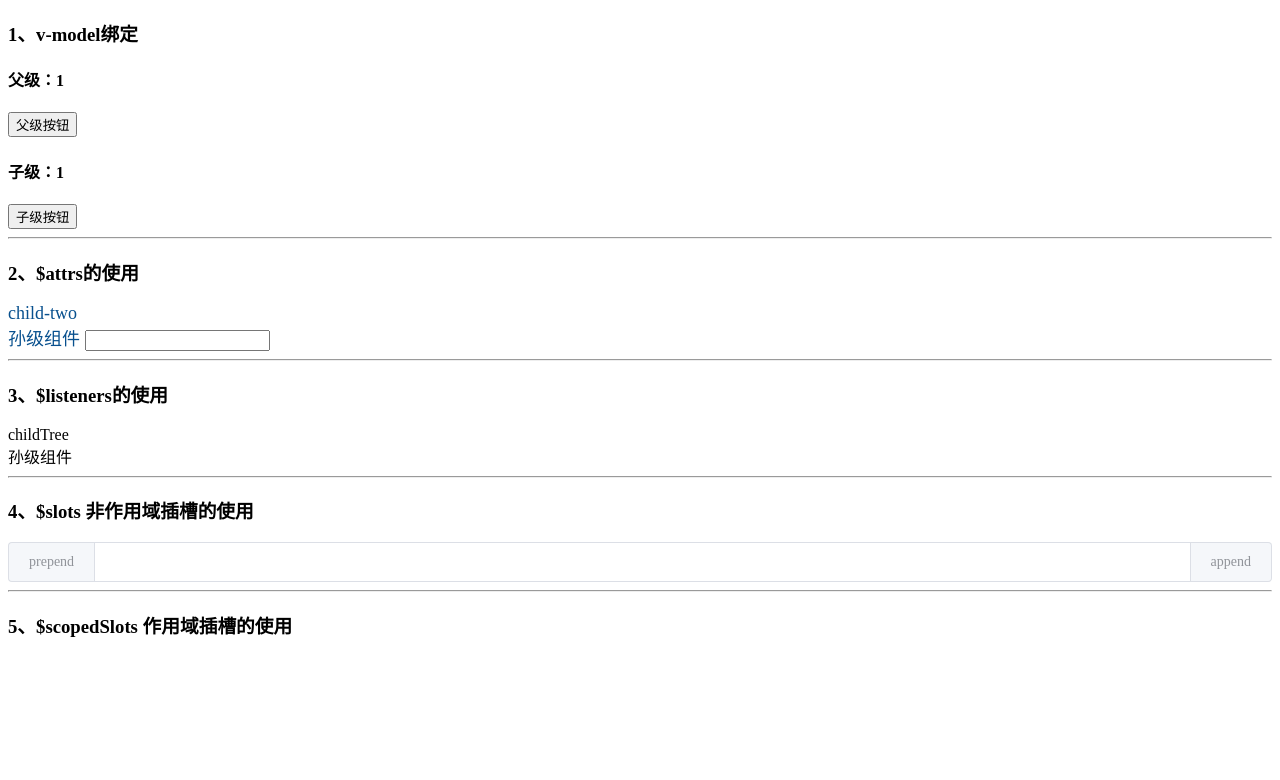
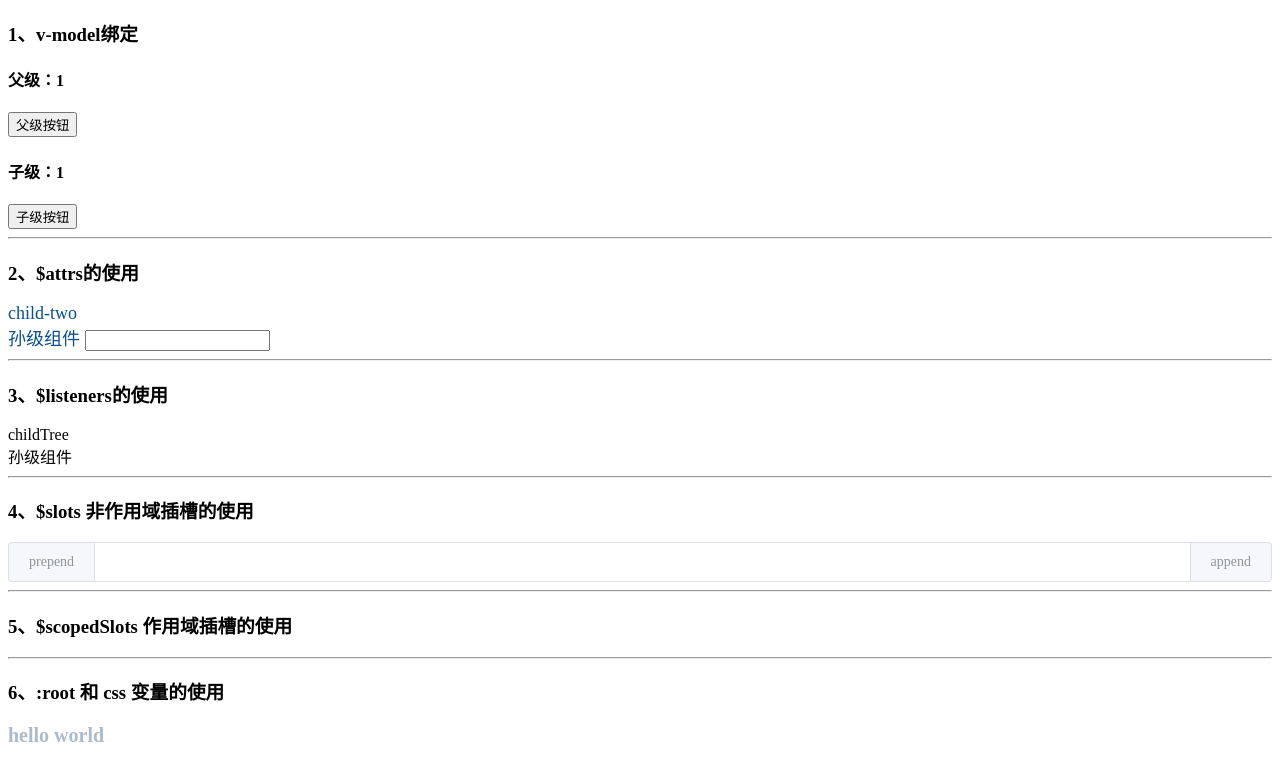
Before and after one commit to GHwhisper/vue-test, a Vue app: page / in a window 1280 px wide. Shown: the top 780 px of the page. Built offline with nearby package versions, Linux system fonts and the light colour scheme.

Commit message:
:root和css变量--*以及var()的使用

```diff
--- a/src/App.vue
+++ b/src/App.vue
@@ -47,6 +47,13 @@
       <!--  <template slot="prepend">prepend</template>-->
       <!--  <template slot="append">append</template>-->
       <!--</my-input2>-->
+    </section>
+
+    <hr>
+
+    <section>
+      <h3>6、:root 和 css 变量的使用</h3>
+      <p class="test-class">hello world</p>
     </section>
   </div>
 </template>
@@ -102,4 +109,10 @@ export default {
 .child-two {
   color: lightgreen;
 }
+
+.test-class {
+  color: var(--test-color);
+  font-size: var(--medium-font);
+  font-weight: var(--bold-font);
+}
 </style>
--- /dev/null
+++ b/src/assets/styles/index.css
@@ -0,0 +1,5 @@
+:root {
+    --test-color: #abc;
+    --medium-font: 20px;
+    --bold-font: bold;
+}
--- a/src/main.js
+++ b/src/main.js
@@ -2,6 +2,7 @@ import Vue from 'vue'
 import App from './App.vue'
 import ElementUI from 'element-ui'
 import 'element-ui/lib/theme-chalk/index.css'
+import '@/assets/styles/index.css'
 
 Vue.config.productionTip = false
 
```
